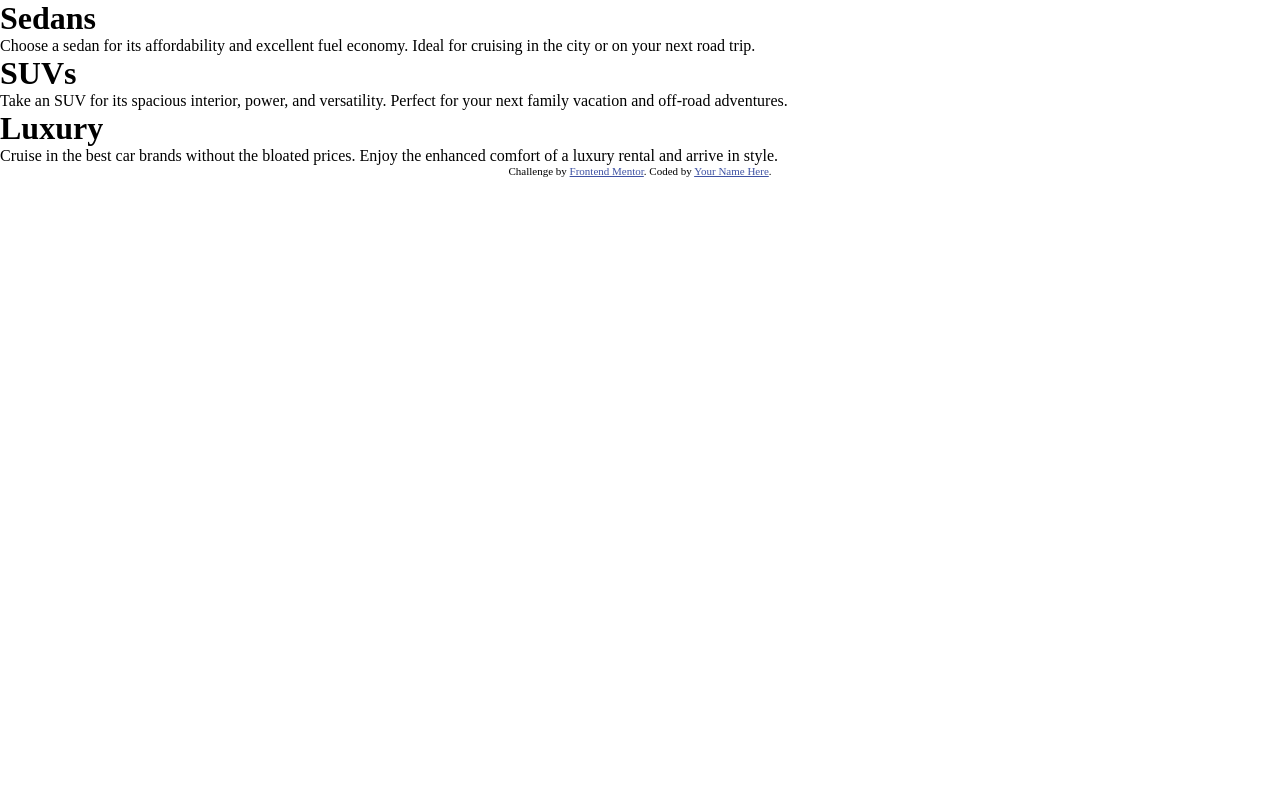
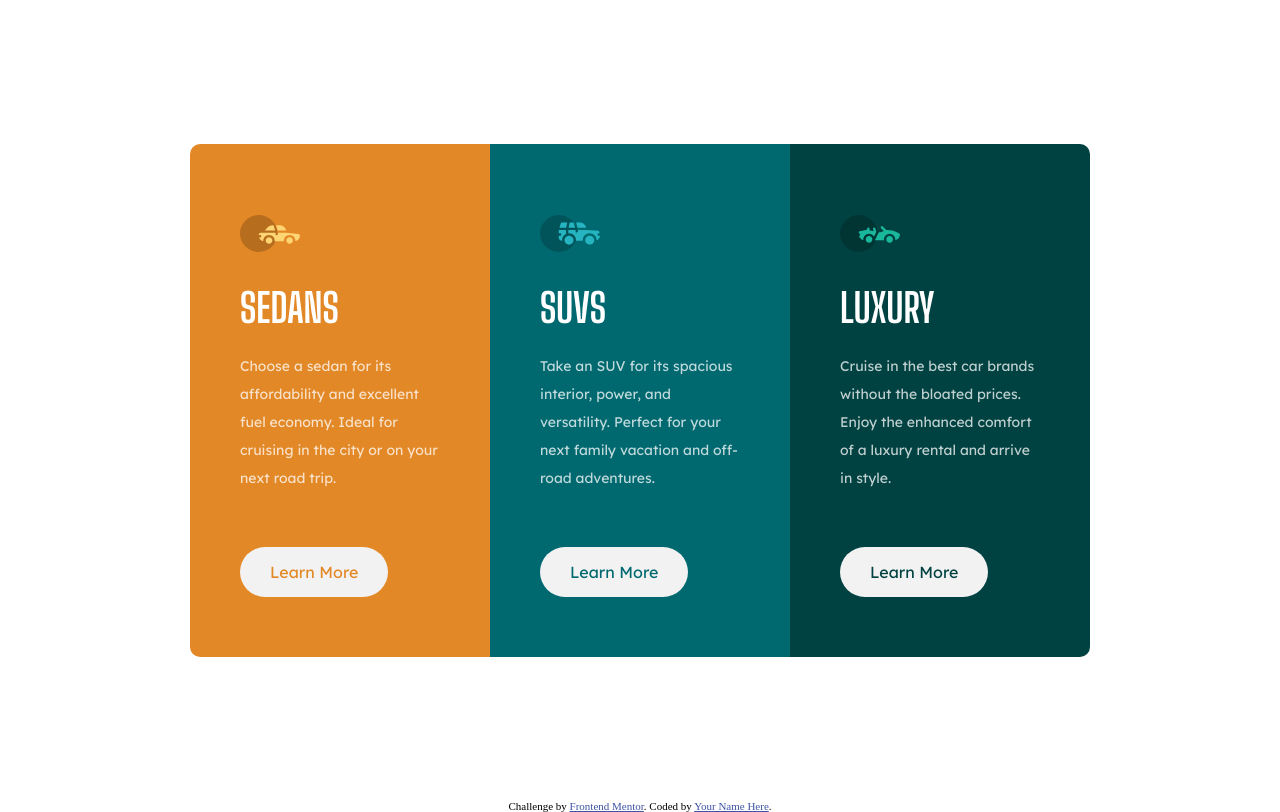
Before and after one commit to madhusudanbabar/fm-3col, a plain HTML site: page index.html in a window 1280 px wide. Drawn offline with Linux system fonts and the light colour scheme.

Commit message:
desktop view completed

```diff
--- a/index.html
+++ b/index.html
@@ -26,29 +26,35 @@
 
 <body>
 
+  <main class="main">
     <div class="container">
       <div class="col">
+        <img src="./images/icon-sedans.svg" alt="Sedans" class="col__icon">
         <h1 class="col__title">Sedans</h1>
         <p class="col__desc">Choose a sedan for its affordability and excellent fuel economy. Ideal for cruising in the
           city or on your next road trip.</p>
+        <a href="#" class="col__cta color-orange">Learn More</a>
+
       </div>
 
       <div class="col">
+        <img src="/images/icon-suvs.svg" alt="SUVs" class="col__icon">
         <h1 class="col__title">SUVs</h1>
         <p class="col__desc">Take an SUV for its spacious interior, power, and versatility. Perfect for your next family
           vacation and off-road adventures.</p>
+        <a href="#" class="col__cta color-cyan-light">Learn More</a>
       </div>
 
       <div class="col">
+        <img src="./images/icon-luxury.svg" alt="Luxury" class="col__icon">
         <h1 class="col__title">Luxury </h1>
         <p class="col__desc">Cruise in the best car brands without the bloated prices. Enjoy the enhanced comfort of a
           luxury rental and arrive in style.</p>
+        <a href="#" class="col__cta color-cyan-dark">Learn More</a>
+
       </div>
     </div>
-
-
-
-
+  </main>
 
 
   <div class="attribution">
--- a/style.scss
+++ b/style.scss
@@ -1,3 +1,5 @@
+@import url("https://fonts.googleapis.com/css2?family=Big+Shoulders+Display:wght@700&family=Lexend+Deca&display=swap");
+
 *,
 *::after,
 *::before {
@@ -6,11 +8,105 @@
     box-sizing: inherit;
 }
 
+:root {
+    --color-orange: hsl(31, 77%, 52%);
+    --color-cyan-light: hsl(184, 100%, 22%);
+    --color-cyan-dark: hsl(179, 100%, 13%);
+
+    --color-para: hsla(0, 0%, 100%, 0.75);
+    --color-light-gray: hsl(0, 0%, 95%);
+
+    --font-display: "Big Shoulders Display", cursive;
+    --font-para: "Lexend Deca", sans-serif;
+}
+
 html {
     height: 100%;
     font-size: 62.5%;
 }
 
 body {
+    height: 100%;
     font-size: 1.6rem;
 }
+
+.main {
+    margin: 0 auto;
+    max-width: 1440px;
+    height: 100%;
+    display: grid;
+    place-content: center;
+}
+
+.container {
+    display: flex;
+    border-radius: 1rem;
+    overflow: hidden;
+    align-items: center;
+    justify-content: center;
+}
+
+.col {
+    display: flex;
+    flex-direction: column;
+    gap: 2rem;
+    color: white;
+    max-width: 20rem;
+    padding: 6rem 5rem;
+
+    &:nth-child(1) {
+        background: var(--color-orange);
+    }
+
+    &:nth-child(2) {
+        background: var(--color-cyan-light);
+    }
+
+    &:nth-child(3) {
+        background: var(--color-cyan-dark);
+    }
+
+    &__icon {
+        --icon-size: 6rem;
+        height: var(--icon-size);
+        width: var(--icon-size);
+        display: block;
+        object-fit: contain;
+    }
+
+    &__title {
+        font-size: 4rem;
+        text-transform: uppercase;
+        font-family: var(--font-display);
+    }
+
+    &__desc {
+        font-family: var(--font-para);
+        font-weight: 400;
+        font-size: 1.4rem;
+        line-height: 2;
+        color: var(--color-para);
+    }
+
+    &__cta {
+        padding: 1.5rem 3rem;
+        background: var(--color-light-gray);
+        width: max-content;
+        border-radius: 10rem;
+        text-decoration: none;
+        font-family: var(--font-para);
+        margin-block-start: 3.5rem;
+    }
+}
+
+.color-orange {
+    color: var(--color-orange);
+}
+
+.color-cyan-light {
+    color: var(--color-cyan-light);
+}
+
+.color-cyan-dark {
+    color: var(--color-cyan-dark);
+}
```
Also changed, not shown: style.css, 1 other file. Lines whose indentation alone changed are shown as unchanged.
